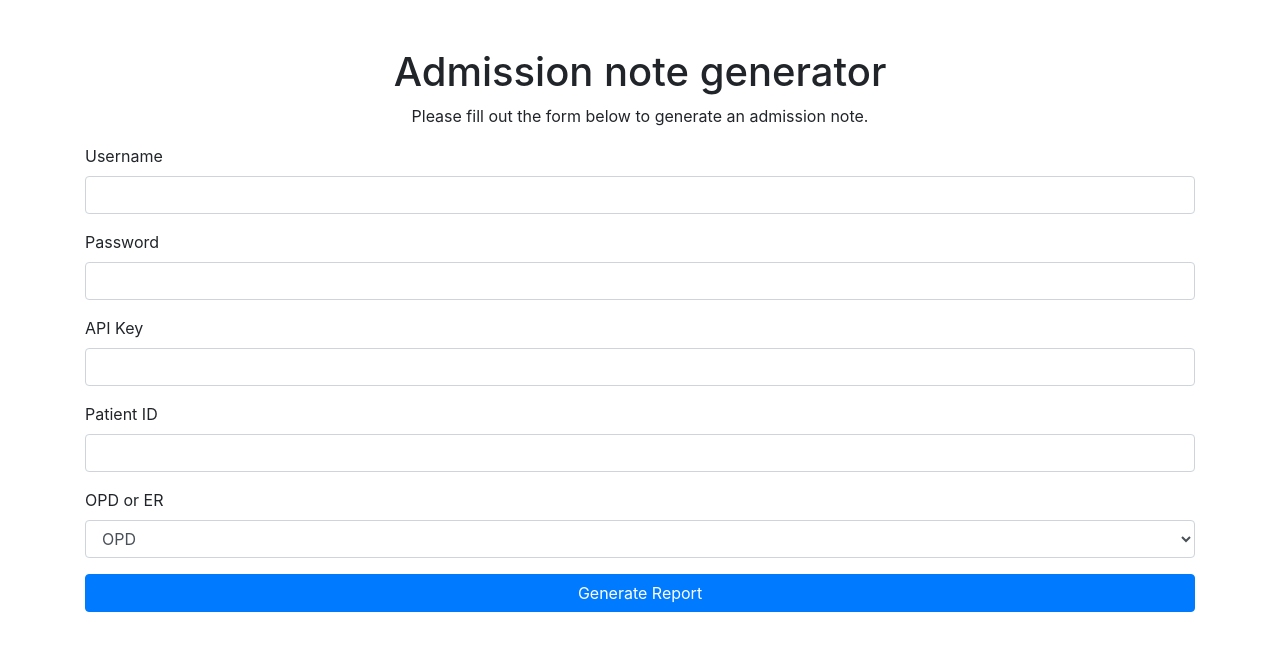
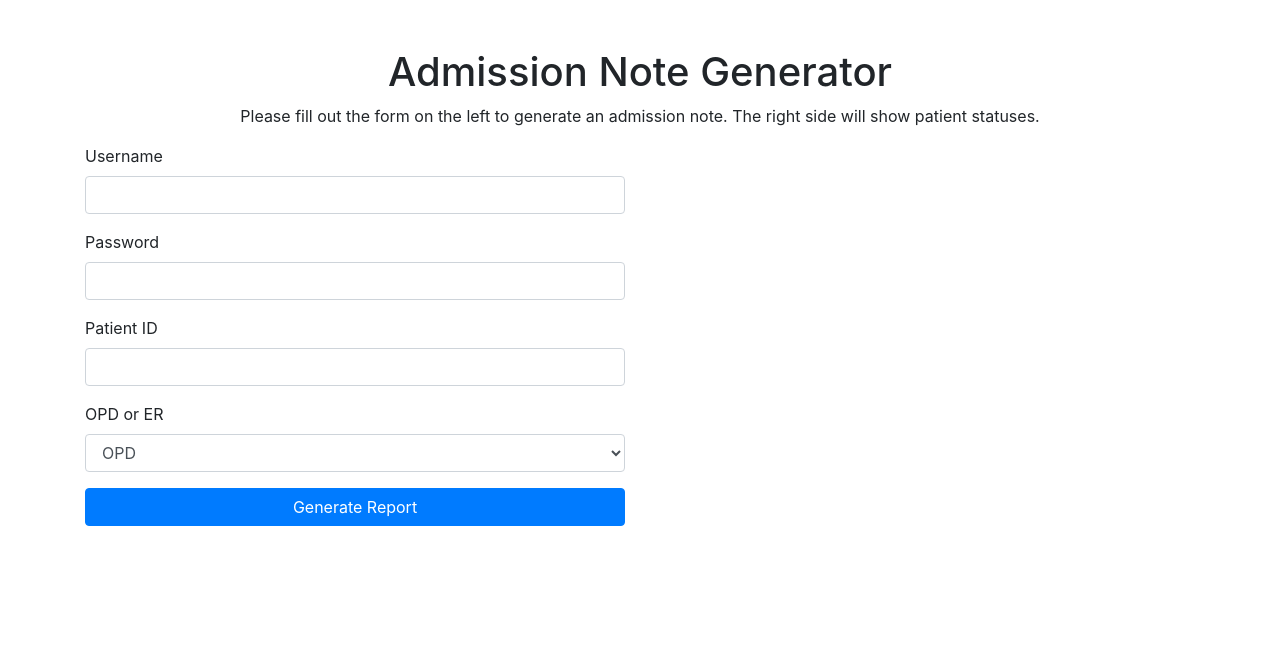
Before and after one commit to max870121/Autogenerate-admission, a FastAPI app: page / in a window 1280 px wide. Shown: the top 651 px of the page. Run offline with FastAPI, Linux system fonts and the light colour scheme; some libraries are stand-ins or nearby versions.

Commit message:
Improve front end and fix local LLM

```diff
--- a/main.py
+++ b/main.py
@@ -42,6 +42,9 @@ chrome_options.add_experimental_option('prefs', {
     "download.directory_upgrade": True,
     "plugins.always_open_pdf_externally": True
 })
+
+
+
 
 # Define background task to handle the web scraping and report generation
 def process_medical_report(username: str, password: str, api_key: str, patient_id: str, OPD_or_ER: str,task_id: str):
@@ -110,15 +113,16 @@ def process_medical_report(username: str, password: str, api_key: str, patient_i
             pass
 
         try:
-            dis_note=get_last_discharge(driver,patient_id)
-            prompt_text=prompt_text+"The patient's last discharged note\n"+dis_note+"\n"
-            prompt_text=prompt_text+"\n-----------------------------------------------------------------------------------\n"
+            pass
+            # dis_note=get_last_discharge(driver,patient_id)
+            # prompt_text=prompt_text+"The patient's last discharged note\n"+dis_note+"\n"
+            # prompt_text=prompt_text+"\n-----------------------------------------------------------------------------------\n"
         except:
             pass
 
 
         time.sleep(3*random.random())
-        report_num=20
+        report_num=1
         report_name,recent_report=get_recent_report(driver, patient_id, report_num=report_num)
         for i in range(len(report_name)):
             try:
@@ -130,26 +134,39 @@ def process_medical_report(username: str, password: str, api_key: str, patient_i
         print("complete getting data")
 
         # Send data to OpenAI API for report generation
-        try:
-            client = OpenAI(api_key=api_key)
-            completion = client.chat.completions.create(
-                model="gpt-4o-mini",
-                messages=[{
-                    "role": "system",
-                    "content": "You are a resident doctor, who needs to write admission notes based on ER or OPD notes."
-                }, {
-                    "role": "user",
-                    "content": prompt_text
-                }]
-            )
-            replied_text = completion.choices[0].message.content
+        # try:
+        #     client = OpenAI(api_key="")
+        #     completion = client.chat.completions.create(
+        #         model="gpt-4o-mini",
+        #         messages=[{
+        #             "role": "system",
+        #             "content": "You are a resident doctor, who needs to write admission notes based on ER or OPD notes."
+        #         }, {
+        #             "role": "user",
+        #             "content": prompt_text
+        #         }]
+        #     )
+        #     replied_text = completion.choices[0].message.content
 
-            # Save and process the reply
-            path = "Replied.html"
-            with open(path, 'w', encoding="utf-8") as f:
-                f.write(replied_text)
-        except:
-            print("wrong api key")
+        #     # Save and process the reply
+        #     path = "Replied.html"
+        #     with open(path, 'w', encoding="utf-8") as f:
+        #         f.write(replied_text)
+        # except:
+        #     print("wrong api key")
+        import requests
+        data={
+            "prompt":prompt_text,
+            "max_length":100,
+            "temperature":0.7
+        }
+        # print(data)
+        url="http://120.126.105.207:8080/generate"
+        response=requests.post(url, json=data)
+
+        if response.status_code==200:
+            replied_text=response.json()['response']
+            print(replied_text)
 
         # Further actions for saving the report or updating the medical system would go here
         try:
@@ -266,14 +283,15 @@ async def task_status(task_id: str):
         raise HTTPException(status_code=404, detail="Task not found.")
     return {"task_id": task_id, "status": status}
 
-
-@app.get("/task_status/{task_id}")
-async def task_status(task_id: str):
+@app.get("/Admission_note/{task_id}")
+async def admission_note(request: Request, task_id: str):
     # 查詢任務的狀態
     status = task_status_dict.get(task_id)
+    print(task_status_dict)
     if not status:
         raise HTTPException(status_code=404, detail="Task not found.")
-    return {"task_id": task_id, "status": status}
+    return HTMLResponse(content=status[1], status_code=200)
+
 
 # Serve the HTML form from a separate template file
 @app.get("/", response_class=HTMLResponse)
--- a/requirements.txt
+++ b/requirements.txt
@@ -44,3 +44,4 @@ python-multipart
 fastapi
 uvicorn
 jinja2
+chromedriver_autoinstaller
--- a/templates/index.html
+++ b/templates/index.html
@@ -9,9 +9,12 @@
 </head>
 <body>
     <div class="container mt-5">
-        <h1 class="text-center">Admission note generator</h1>
-        <p class="text-center">Please fill out the form below to generate an admission note.</p>
+        <h1 class="text-center">Admission Note Generator</h1>
+        <p class="text-center">Please fill out the form on the left to generate an admission note. The right side will show patient statuses.</p>
 
+        <div class="row">
+            <!-- 左側：表單輸入 -->
+            <div class="col-md-6">
                 <form action="/generate_report/" method="post" id="generateReportForm">
                     <div class="form-group">
                         <label for="username">Username</label>
@@ -21,9 +24,9 @@
                         <label for="password">Password</label>
                         <input type="password" class="form-control" id="password" name="password" required>
                     </div>
-            <div class="form-group">
+                    <div hidden class="form-group">
                         <label for="api_key">API Key</label>
-                <input type="text" class="form-control" id="api_key" name="api_key" required>
+                        <input type="text" class="form-control" id="api_key" name="api_key" required value="None">
                     </div>
                     <div class="form-group">
                         <label for="patient_id">Patient ID</label>
@@ -40,14 +43,15 @@
                 </form>
 
                 <!-- Loading Spinner -->
-        <div id="loading" style="display: none;" class="text-center mt-3">
-            <img src="https://i.gifer.com/YCZH.gif" alt="loading...">
-            <p id="loadingMessage"></p>
+
             </div>
 
-        <!-- Task Status Message -->
-        <div id="taskStatusMessage" class="mt-3 text-center" style="display: none;">
-            <p id="statusMessage"></p>
+            <!-- 右側：病人狀態顯示 -->
+            <div class="col-md-6">
+                <div id="patientStatusContainer">
+
+                </div>
+            </div>
         </div>
     </div>
 
@@ -60,11 +64,24 @@
         // Handle the form submission
         $('#generateReportForm').submit(function(event) {
             event.preventDefault();  // Prevent default form submission
-            var patientId = $('#patient_id').val()
+            var patientId = $('#patient_id').val();
             // Show the loading spinner
-            $('#loading').show();
-            $('#taskStatusMessage').hide();
-            $('#loadingMessage').text('Processing' + patientId +'\'s admission note ');
+            $('#patientStatusContainer').append(`
+                <div class="card mb-2" id="status-card-${patientId}">
+                    <div class="card-body">
+                        <h5 class="card-title">Patient ID: ${patientId}</h5>
+                            <div id="loading-${patientId}" class="text-center mt-3">
+                                <img src="https://i.gifer.com/YCZH.gif" alt="loading...">
+                                <p id="loadingMessage"></p>
+                            </div>
+
+                        <!-- Task Status Message -->
+                        <div id="status-text" class="mt-3 text-center">
+                            <p id="status-text-${patientId}"></p>
+                        </div>
+                    </div>
+                </div>
+            `);
 
             // Send the form data using AJAX
             $.ajax({
@@ -75,7 +92,7 @@
                     // After submitting the form, get the task_id from the response
                     var taskId = response.task_id;
                     // Start polling the task status every 2 seconds
-                    checkTaskStatus(taskId);
+                    checkTaskStatus(taskId, patientId);
                 },
                 error: function() {
                     $('#loading').hide();
@@ -86,36 +103,37 @@
         });
 
         // Function to check the status of the task
-        function checkTaskStatus(taskId) {
+        function checkTaskStatus(taskId, patientId) {
             $.ajax({
                 type: 'GET',
                 url: `/task_status/${taskId}`,
                 success: function(response) {
                     var status = response.status;
-                    var patientId = $('#patient_id').val()
+                    var Status_text='#status-text-'.concat(patientId);
+                    var loading='#loading-'.concat(patientId);
+                    if (status[0] === "Completed") {
+                        $(loading).hide();
 
-                    if (status[0] === "Completed") {
-                        $('#loading').hide();
-                        $('#taskStatusMessage').show();
-                        $('#statusMessage').html(status[1]);
+                        $(Status_text).show();
+                        $(Status_text).append(`<a href="/Admission_note/${taskId}"  target="_blank">Admission note</a>`);
                     } else if (status === "Failed") {
-                        $('#loading').hide();
-                        $('#taskStatusMessage').show();
-                        $('#statusMessage').text('Task failed. Please try again.');
+                        $(loading).hide();
+                        $(Status_text).show();
+                        $(Status_text).text('Task failed. Please try again.');
                     } else {
-                        // Continue polling every 2 seconds if the task is still in progress
+                        // 繼續輪詢
                         setTimeout(function() {
-                            checkTaskStatus(taskId);
+                            checkTaskStatus(taskId, patientId);
                         }, 2000);
                     }
                 },
                 error: function() {
-                    $('#loading').hide();
-                    $('#taskStatusMessage').show();
-                    $('#statusMessage').text('Error checking task status. Please try again.');
+                    $(loading).hide();
+                    $(Status_text).show();
+                    $(Status_text).text('Error checking task status.');
                 }
             });
-        }
+        };
     </script>
 </body>
 </html>
```
Lines whose indentation alone changed are shown as unchanged.
